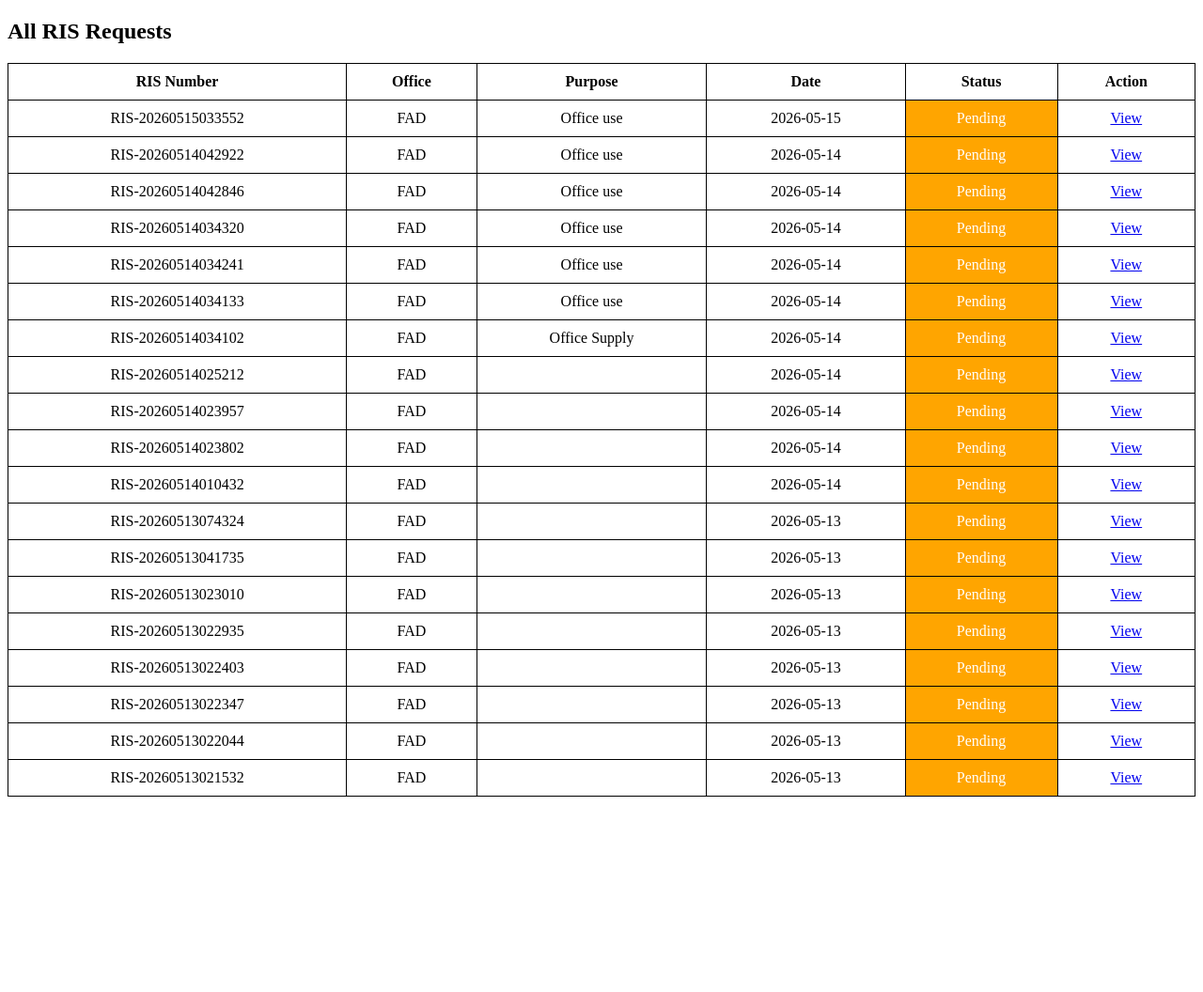
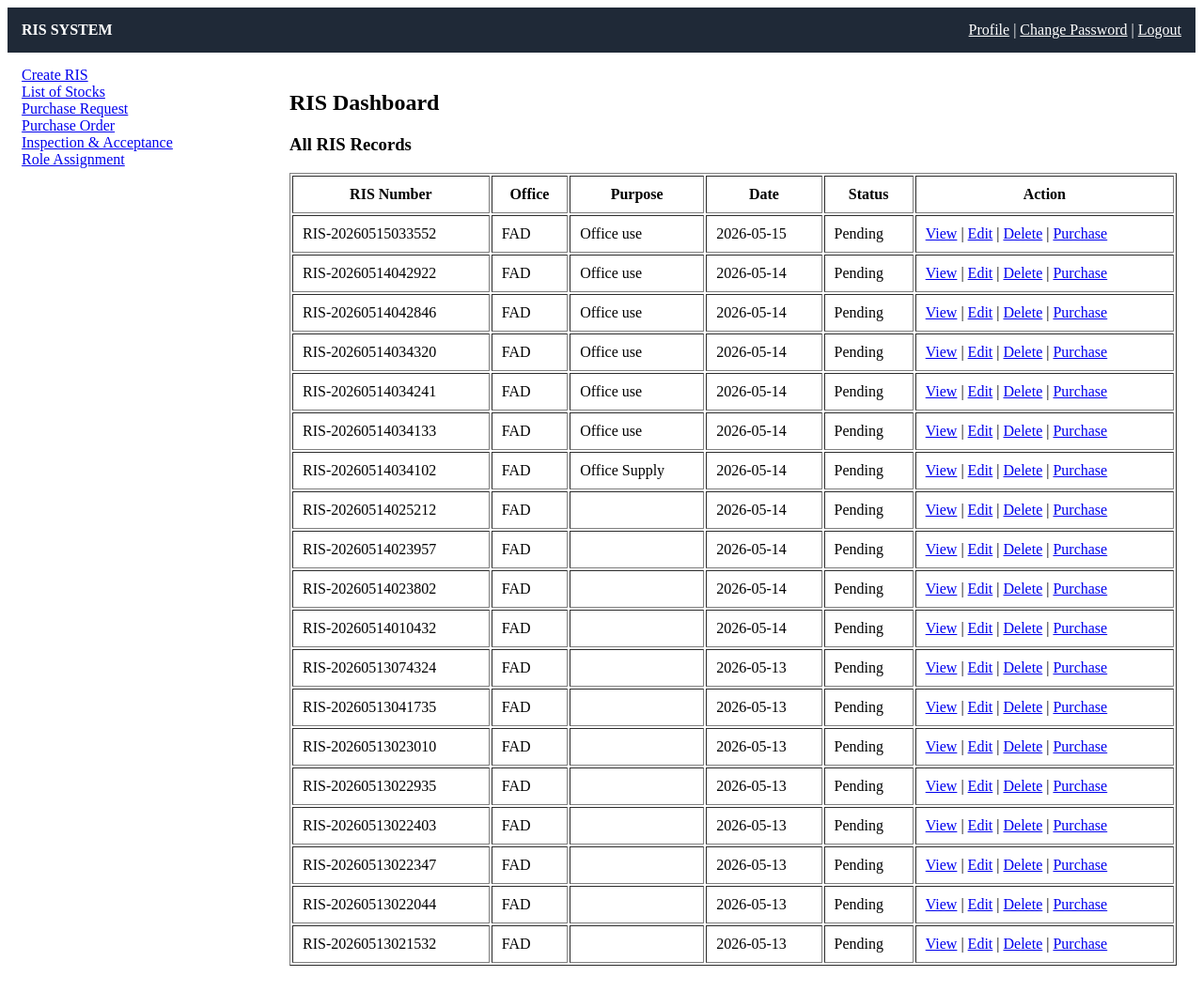
Before and after one commit to mescano0/invetory-system, a PHP site: page /ris-list.php in a window 1280 px wide. Shown: the whole page at 94% size. Before the commit the page ends 848 px from the top, so only its background shows below. Run offline with PHP 8.4, Linux system fonts and the light colour scheme; a user stored in the database is signed in; data comes from the database, SQL or seed files in the repository.

Commit message:
Update ris-list.php

```diff
--- a/inventory-system/ris-list.php
+++ b/inventory-system/ris-list.php
@@ -1,37 +1,82 @@
 <?php
 include 'db.php';
+session_start();
 
+if(!isset($_SESSION['user_id'])){
+    header("Location: login.php");
+    exit();
+}
+
+$user_id = $_SESSION['user_id'];
+$role = $_SESSION['role'];
+
+if($role == 'user'){
+    $query = "SELECT * FROM ris_requests WHERE user_id = $user_id ORDER BY id DESC";
+} else {
     $query = "SELECT * FROM ris_requests ORDER BY id DESC";
+}
+
 $result = mysqli_query($conn, $query);
 ?>
 
 <!DOCTYPE html>
 <html>
-<head>
-    <title>RIS List</title>
-
-    <style>
-        table {
-            width: 100%;
-            border-collapse: collapse;
-        }
-
-        th, td {
-            border: 1px solid black;
-            padding: 10px;
-            text-align: center;
-        }
-
-        .Pending { background: orange; color: white; }
-        .Approved { background: blue; color: white; }
-        .Issued { background: green; color: white; }
-    </style>
-</head>
 <body>
 
-<h2>All RIS Requests</h2>
+<!-- TOP BAR -->
+<div style="background:#1f2937;color:white;padding:15px;display:flex;justify-content:space-between;">
+    <div><b>RIS SYSTEM</b></div>
+    <div>
+        <a href="profile.php" style="color:white;">Profile</a> |
+        <a href="change-password.php" style="color:white;">Change Password</a> |
+        <a href="logout.php" style="color:white;">Logout</a>
+    </div>
+</div>
 
-<table>
+<div style="display:flex;">
+
+<!-- SIDEBAR -->
+<div style="width:250px;background:white;height:100vh;padding:15px;">
+
+<?php if($role == 'admin'){ ?>
+
+    <a href="create-ris.php">Create RIS</a><br>
+    <a href="products.php">List of Stocks</a><br>
+    <a href="purchase-request.php">Purchase Request</a><br>
+    <a href="purchase-order.php">Purchase Order</a><br>
+    <a href="iar.php">Inspection & Acceptance</a><br>
+    <a href="manage-users.php">Role Assignment</a><br>
+
+<?php } elseif($role == 'user'){ ?>
+
+    <a href="create-ris.php">Create RIS</a><br>
+    <a href="products.php">List of Stocks</a><br>
+
+<?php } elseif($role == 'supply_officer'){ ?>
+
+    <a href="create-ris.php">Create RIS</a><br>
+    <a href="products.php">List of Stocks</a><br>
+    <a href="purchase-request.php">Purchase Request</a><br>
+    <a href="purchase-order.php">Purchase Order</a><br>
+    <a href="iar.php">Inspection & Acceptance</a><br>
+
+<?php } ?>
+
+</div>
+
+<!-- CONTENT -->
+<div style="flex:1;padding:20px;">
+
+<h2>RIS Dashboard</h2>
+
+<?php if($role == 'user'){ ?>
+    <h3>My Created RIS</h3>
+<?php } else { ?>
+    <h3>All RIS Records</h3>
+<?php } ?>
+
+<table border="1" width="100%" cellpadding="10">
+
 <tr>
     <th>RIS Number</th>
     <th>Office</th>
@@ -39,6 +84,7 @@ $result = mysqli_query($conn, $query);
     <th>Date</th>
     <th>Status</th>
     <th>Action</th>
+
 </tr>
 
 <?php while($row = mysqli_fetch_assoc($result)) { ?>
@@ -48,19 +94,35 @@ $result = mysqli_query($conn, $query);
     <td><?= $row['office']; ?></td>
     <td><?= $row['purpose']; ?></td>
     <td><?= $row['request_date']; ?></td>
+    <td><?= $row['status']; ?></td>
+    <td>
+        <a href="view-ris.php?id=<?= $row['id']; ?>">View</a> |
+        <a href="edit-ris.php?id=<?= $row['id']; ?>">Edit</a> |
+        <a href="delete-ris.php?id=<?= $row['id']; ?>">Delete</a> |
 
-            <td class="<?= $row['status']; ?>">
-                <?= $row['status']; ?>
+        <?php if(($role == 'admin' || $role == 'supply_officer')
+        && $row['status'] == 'Pending'){ ?>
+                <a href="purchase-ris.php?id=<?= $row['id']; ?>">
+                Purchase
+                </a>
     </td>
 
-            <td>
-                <a href="view-ris.php?id=<?= $row['id']; ?>">View</a>
-            </td>
+
+
+    <?php } else { ?>
+
+    <td>-</td>
+
+    <?php } ?>
 </tr>
 
 <?php } ?>
 
 </table>
 
+</div>
+
+</div>
+
 </body>
 </html>
```
Lines whose indentation alone changed are shown as unchanged.
